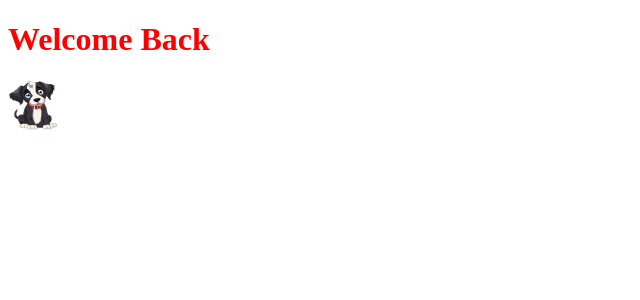
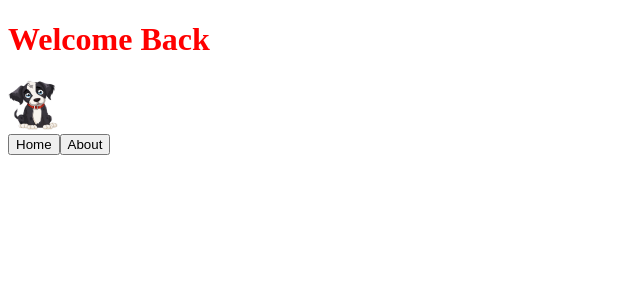
Before and after one commit to SidhantR/Webpack, a React (Create React App) app in the folder webpack-demo/: page / in a window 1280 px wide. Shown: the top 300 px of the page, without its empty margins (0-640 px from the left). Built offline with nearby package versions, Linux system fonts and the light colour scheme.

Commit message:
code spliting and bundling each chunk

```diff
--- a/webpack-demo/package.json
+++ b/webpack-demo/package.json
@@ -11,6 +11,8 @@
     "html-webpack-plugin": "^5.6.0",
     "react": "^18.3.1",
     "react-dom": "^18.3.1",
+    "react-loadable": "^5.5.0",
+    "react-router-dom": "^6.24.1",
     "react-scripts": "5.0.1",
     "web-vitals": "^2.1.4"
   },
--- a/webpack-demo/src/App.js
+++ b/webpack-demo/src/App.js
@@ -1,13 +1,21 @@
+import { useNavigate } from 'react-router-dom';
 import './app.css'
 import logo from "./dog.jpg";
 
 function App() {
+
+  const navigate = useNavigate();
+
   return (
     <div>
       <h1 className="textColor">Welcome Back</h1>
       <div >
         <img className='img' src={logo} alt="imgdogo" />
       </div>
+      <button onClick={() => navigate("/home")}>Home</button>
+      <button onClick={() => navigate("/about")}>About</button>
+
+
     </div>
   );
 }
--- /dev/null
+++ b/webpack-demo/src/components/About.js
@@ -0,0 +1,9 @@
+import React from 'react'
+
+const About = () => {
+  return (
+    <div>About page</div>
+  )
+}
+
+export default About
--- /dev/null
+++ b/webpack-demo/src/components/Home.js
@@ -0,0 +1,9 @@
+import React from 'react'
+
+const Home = () => {
+  return (
+    <div>Home page</div>
+  )
+}
+
+export default Home
--- a/webpack-demo/src/index.js
+++ b/webpack-demo/src/index.js
@@ -1,5 +1,36 @@
-import ReactDOM from 'react-dom';
+import ReactDOM from 'react-dom/client';
 import App from './App';
+import { RouterProvider, createBrowserRouter } from 'react-router-dom';
+import loadable from 'react-loadable'
+import { lazy, Suspense } from 'react';
+
+const LoadComponent = () => <h5> Loading....</h5>
+
+const Home = lazy(() => import(/* webpackChunkName: "home" */ './components/Home'));
+const About = lazy(() => import(/* webpackChunkName: "about" */ './components/About'));
+
+const router = createBrowserRouter([
+  {
+    path: '/',
+    element: <App />
+
+  },
+  {
+    path: "/home",
+    element: <Home />
+  },
+  {
+    path: '/about',
+    element: <About />
+  }
+])
 
 const root = ReactDOM.createRoot(document.getElementById('root'));
-root.render( <App />);
+
+root.render(
+  <Suspense fallback={<LoadComponent />}>
+    <RouterProvider router={router} >
+      <App />
+    </RouterProvider>
+  </Suspense>
+);
--- a/webpack-demo/webpack.config.js
+++ b/webpack-demo/webpack.config.js
@@ -12,7 +12,8 @@ module.exports = {
     // },
     output : {          //Specifies where the bundled output should be placed
         path: path.join(__dirname, '/dist'),
-        filename: 'main.[fullhash].js'
+        filename: 'main.[fullhash].js',
+        chunkFilename: '[name].bundle.[fullhash].js'
     },
     module: {     //Defines how files should be transformed by loaders before they are added to the bundle
         rules: [
```
Also changed, not shown: webpack-demo/notes.txt.
